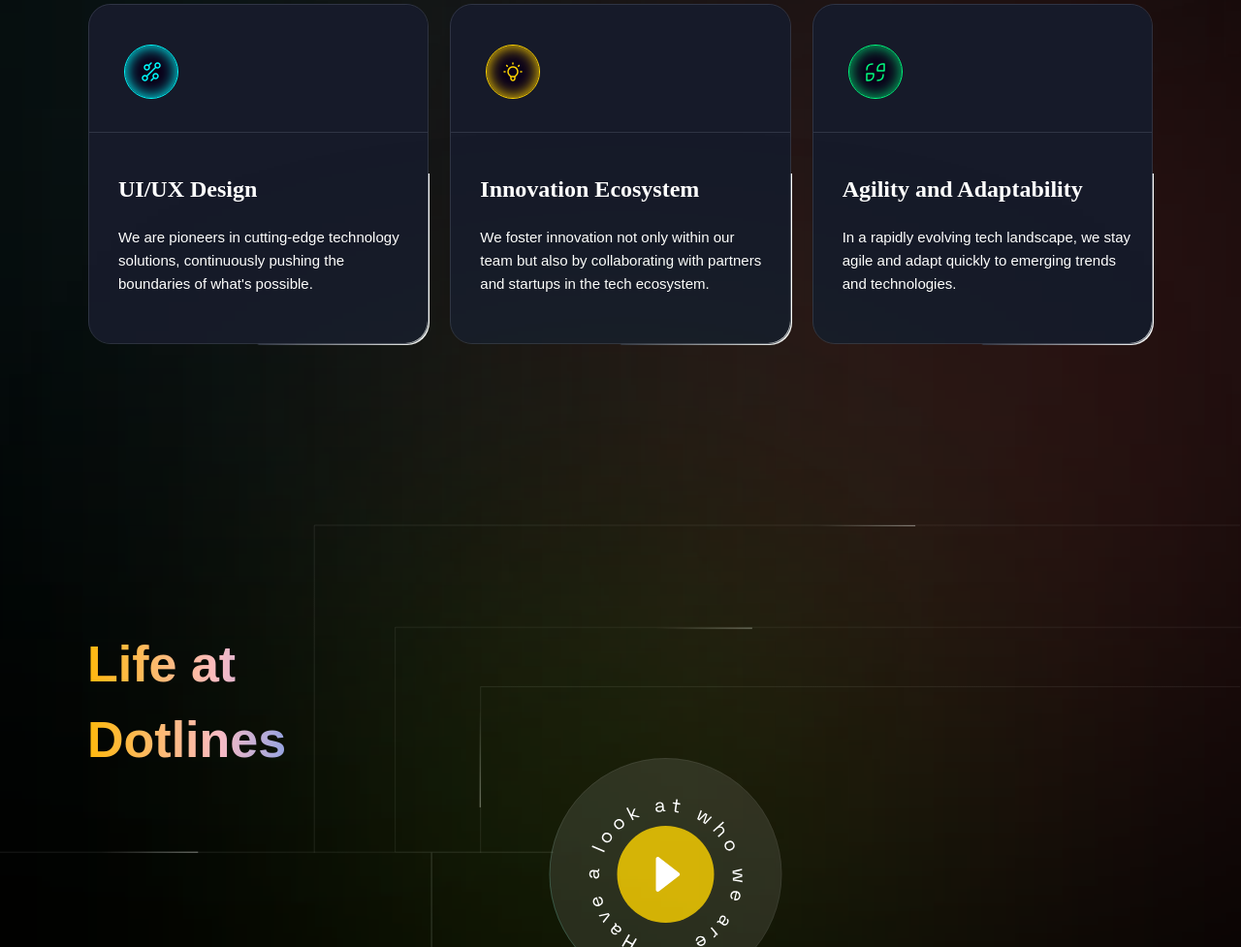
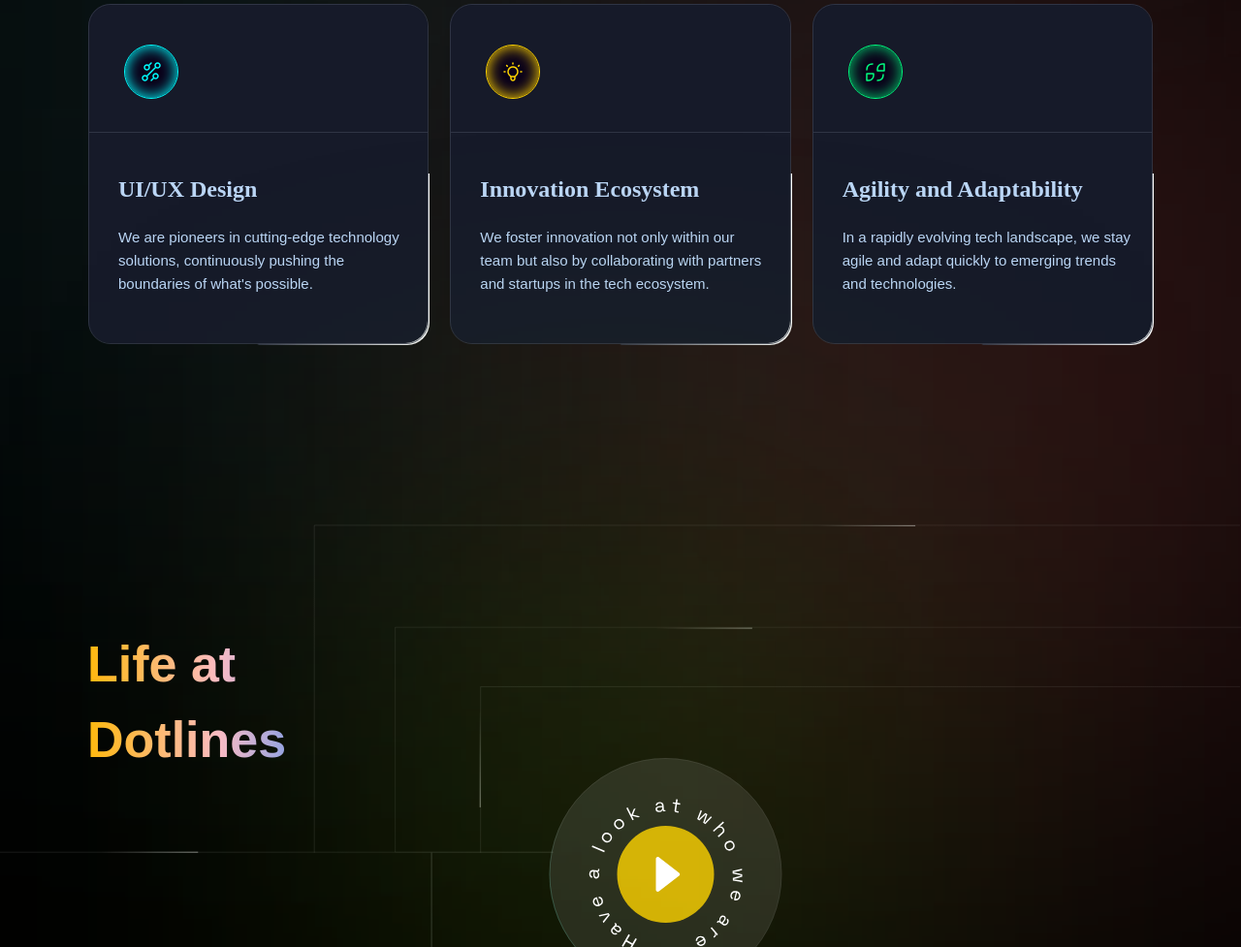
Before and after one commit to maamunrcd/test-dline, a website: page index.html in a window 1280 px wide. Shown: the part 1226-2203 px from the top of the page at 97% size. Drawn offline with Linux system fonts and the light colour scheme; files whose address does not match are found by name; a web font is replaced by a local one.

Commit message:
update service item text

```diff
--- a/index.html
+++ b/index.html
@@ -146,10 +146,11 @@
                                 <div class="service-item-content">
                                     <!-- Service item content -->
                                     <h6
-                                        class="service-item-title font-size-24 primary-text font-mont-bold text-eclipse">
+                                        class="text-primary service-item-title font-size-24 primary-text font-mont-bold text-eclipse">
                                         UI/UX Design
                                     </h6>
-                                    <p class="service-details font-size-15 primary-text font-mont text-eclipse-line-3">
+                                    <p
+                                        class="text-primary service-details font-size-15 primary-text font-mont text-eclipse-line-3">
                                         We are pioneers in cutting-edge technology solutions, continuously pushing the
                                         boundaries of what's possible.
                                     </p>
@@ -171,10 +172,12 @@
                                 </div>
                                 <div class="service-item-content">
                                     <!-- Service item content -->
-                                    <h6 class="service-item-title font-size-24 primary-text font-mont-bold">Innovation
+                                    <h6
+                                        class="text-primary service-item-title font-size-24 primary-text font-mont-bold">
+                                        Innovation
                                         Ecosystem
                                     </h6>
-                                    <p class="service-details font-size-15 primary-text font-mont">
+                                    <p class="text-primary service-details font-size-15 primary-text font-mont">
                                         We foster innovation not only within our team but also by collaborating with
                                         partners and startups in the tech ecosystem.
                                     </p>
@@ -197,10 +200,12 @@
 
                                 <div class="service-item-content">
                                     <!-- Service item content -->
-                                    <h6 class="service-item-title font-size-24 primary-text font-mont-bold">Agility and
+                                    <h6
+                                        class="text-primary service-item-title font-size-24 primary-text font-mont-bold">
+                                        Agility and
                                         Adaptability
                                     </h6>
-                                    <p class="service-details font-size-15 primary-text font-mont">
+                                    <p class="text-primary service-details font-size-15 primary-text font-mont">
                                         In a rapidly evolving tech landscape, we stay agile and adapt quickly to
                                         emerging
                                         trends and technologies.
```
